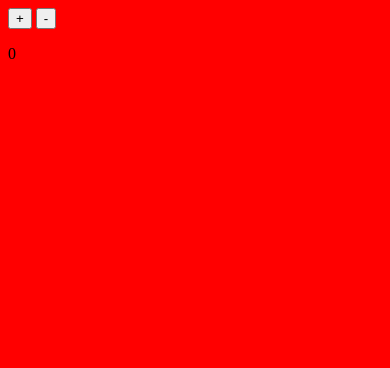
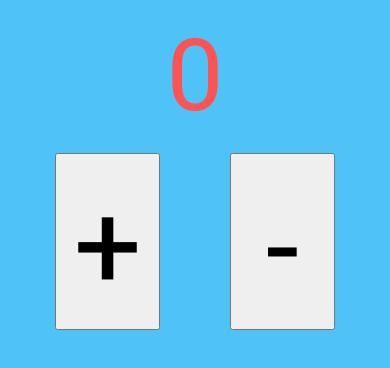
Before and after one commit to alecmontalbano/recounter, a website: page public/html/index.html in a window 390 px wide. Drawn offline with nearby package versions, Linux system fonts and the light colour scheme; files that its build step writes are made by us from their sources; files whose address does not match are found by name.

Commit message:
Imported Bootstrap CSS framework and added media queries for buttons and text allowing for responsive design. Imported Roboto Slab font, and changed background color with material design with Bootstrap

```diff
--- a/public/css/main.css
+++ b/public/css/main.css
@@ -1,3 +1,27 @@
+@import url(https://fonts.googleapis.com/css?family=Roboto+Slab:300,400,700|Rubik+Mono+One);
+
 body {
-  background-color: red;
+  background-color: #4fc3f7;
 }
+
+p {
+  font-family: "Roboto Slab", sans-serif;
+  text-align: center;
+  color: #ff5252;
+  font-size: 160px;
+}
+
+button {
+  font-family: "Roboto Slab", sans-serif;
+  text-align: center;
+  color: black;
+  font-size: 120px;
+}
+
+@media only screen
+and (min-width: 0px)
+and (max-width: 768px) {
+  p {
+    font-size:100px;
+  }
+}
--- a/public/html/index.html
+++ b/public/html/index.html
@@ -5,14 +5,21 @@
   <meta name="viewport" content="width=device-width, initial-scale=1.0">
   <meta http-equiv="X-UA-Compatible" content="ie=edge">
   <title>Recounter</title>
+  <link href="https://maxcdn.bootstrapcdn.com/bootstrap/3.3.7/css/bootstrap.min.css" rel="stylesheet" integrity="sha384-BVYiiSIFeK1dGmJRAkycuHAHRg32OmUcww7on3RYdg4Va+PmSTsz/K68vbdEjh4u" crossorigin="anonymous">
   <link rel="stylesheet" href="css/main.css">
 </head>
 <body>
 
-  <div id = 'app'>
-    <button id = 'increment'>+</button>
-    <button id = 'decrement'>-</button>
-      <p id = 'output'></p>
+  <div class = 'page' id = 'app'>
+    <div class = 'fluid container'>
+      <div class = 'row'>
+        <p class = 'col-lg-12 col-md-12 col-sm-12 col-xs-12' id = 'output'></p>
+          <div class = 'row'>
+            <button class = 'col-lg-3 col-lg-offset-2 col-md-3 col-md-offset-2 col-sm-3 col-sm-offset-2 col-xs-3 col-xs-offset-2' id = 'increment'>+</button>
+            <button class = 'col-lg-3 col-lg-offset-2 col-md-3 col-md-offset-2 col-sm-3 col-sm-offset-2 col-xs-3 col-xs-offset-2' id = 'decrement'>-</button>
+          </div>
+        </div>
+      </div>
   </div>
 
   <script src="js/app.js"></script>
```
